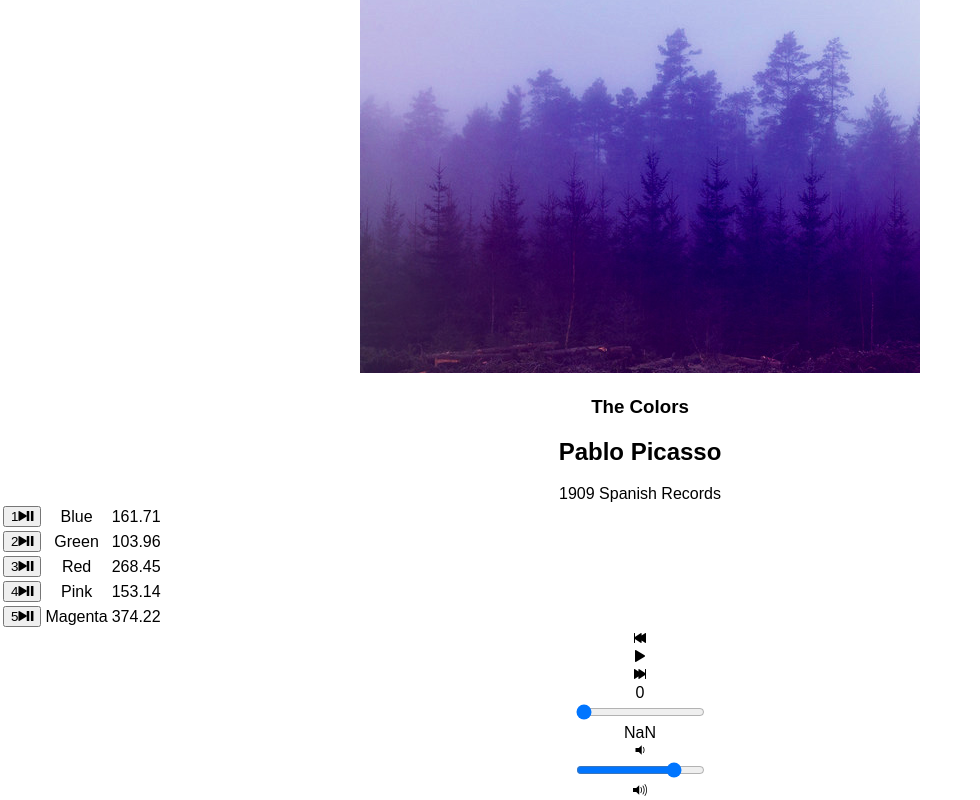
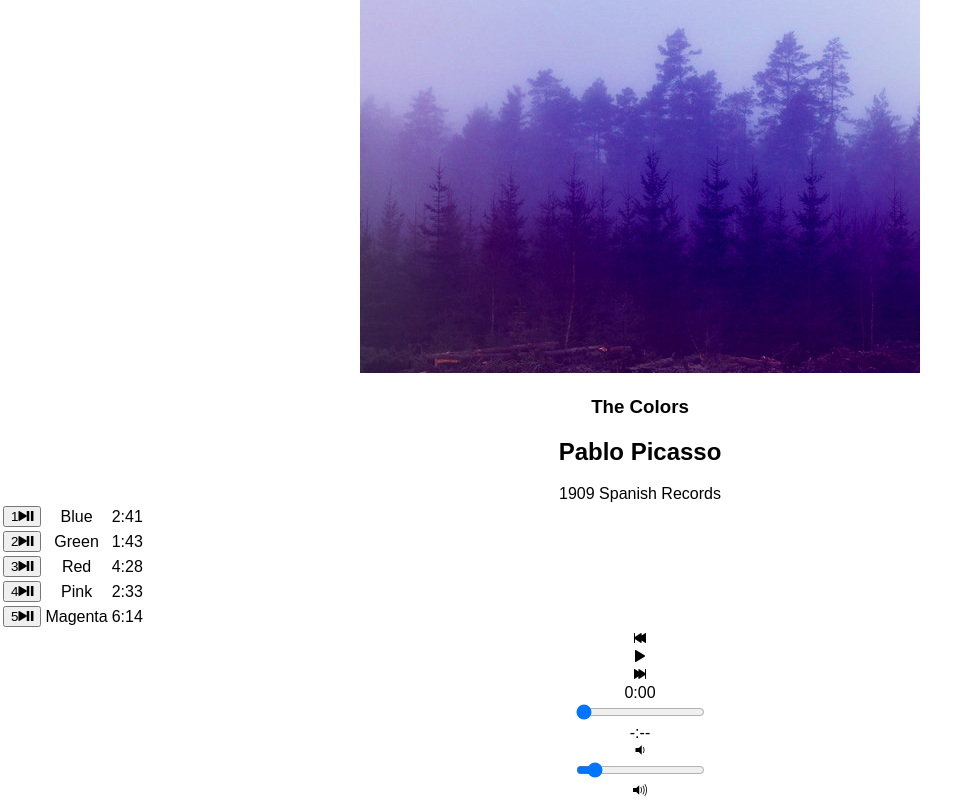
Before and after one commit to valoriedodge/bloc-jams-react, a React (Create React App) app: page /album/the-colors in a window 1280 px wide. Shown: the part 285-1085 px from the top of the page, without its empty margins (0-980 px from the left). Built offline with nearby package versions, Linux system fonts and the light colour scheme.

Commit message:
add volume slider

```diff
--- a/src/components/Album.js
+++ b/src/components/Album.js
@@ -15,11 +15,13 @@
        currentSong: album.songs[0],
        currentTime: 0,
        duration: album.songs[0].duration,
+       volume: .10,
        isPlaying: false
      };
 
      this.audioElement = document.createElement('audio');
      this.audioElement.src = album.songs[0].audioSrc;
+     this.audioElement.volume = this.state.volume;
    }
 
    componentDidMount() {
@@ -27,7 +29,7 @@
        timeupdate: e => {
          this.setState({ currentTime: this.audioElement.currentTime });
        },
-       durationchange: e => {
+      durationchange: e => {
          this.setState({ duration: this.audioElement.duration });
        }
      };
@@ -41,6 +43,13 @@
      this.audioElement.removeEventListener('durationchange', this.eventListeners.durationchange);
    }
 
+   formatTime(input){
+     if (isNaN(input)) return "-:--";
+     let min = Math.floor(input / 60);
+     let second = Math.trunc(input % 60);
+     if (second < 10) second = '0' + second;
+     return min + ":" + second;
+   }
    play() {
      this.audioElement.play();
      this.setState({ isPlaying: true });
@@ -81,6 +90,12 @@
       this.setSong(newSong);
       this.play(newSong);
     }
+    handleVolumeChange(e) {
+      console.log(e.target.value);
+      const newVolume = e.target.value;
+      this.audioElement.volume = newVolume;
+      this.setState({ volume: newVolume });
+    }
 
     handleTimeChange(e) {
       const newTime = this.audioElement.duration * e.target.value;
@@ -115,20 +130,23 @@
                    </button>
                  </td>
                  <td className="song-title">{song.title}</td>
-                 <td className="song-duration">{song.duration}</td>
+                 <td className="song-duration">{this.formatTime(song.duration)}</td>
                </tr>
 	      )}
            </tbody>
          </table>
 	<PlayerBar
 	  isPlaying={this.state.isPlaying}
+	  volume={this.state.volume}
 	  currentSong={this.state.currentSong}
-	  currentTime={this.audioElement.currentTime}
-          duration={this.audioElement.duration}
+	  currentTime={this.formatTime(this.audioElement.currentTime)}
+          duration={this.formatTime(this.audioElement.duration)}
 	  handleSongClick={()=> this.handleSongClick(this.state.currentSong)}
 	  handlePrevClick={() => this.handlePrevClick()}
 	  handleNextClick={() => this.handleNextClick()}
 	  handleTimeChange={(e) => this.handleTimeChange(e)}
+	  handleVolumeChange={(e) => this.handleVolumeChange(e)}
+	  formatTime={this.formatTime}
 	 />
        </section>
      );
--- a/src/components/PlayerBar.js
+++ b/src/components/PlayerBar.js
@@ -31,7 +31,15 @@
          </section>
          <section id="volume-control">
            <div className="icon ion-volume-low"></div>
-           <input type="range" className="seek-bar" value="80" />
+            <input
+             type="range"
+             className="seek-bar"
+             value={this.props.volume}
+	     onChange={this.props.handleVolumeChange}
+             max="1"
+             min="0"
+             step="0.01"
+           />
            <div className="icon ion-volume-high"></div>
          </section>
        </section>
```
